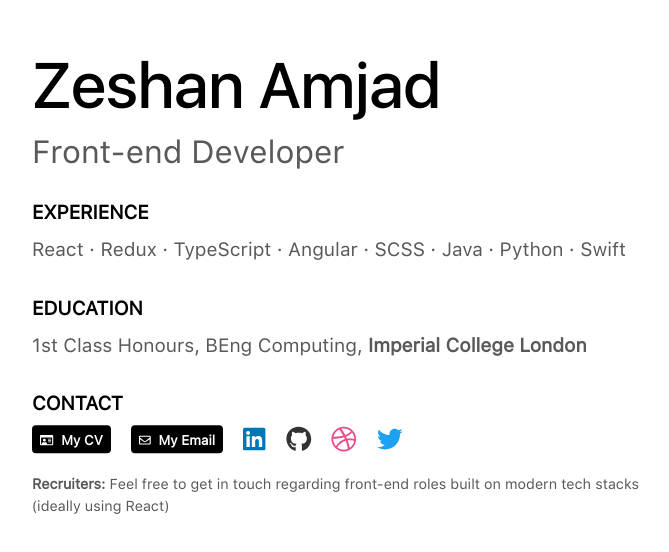
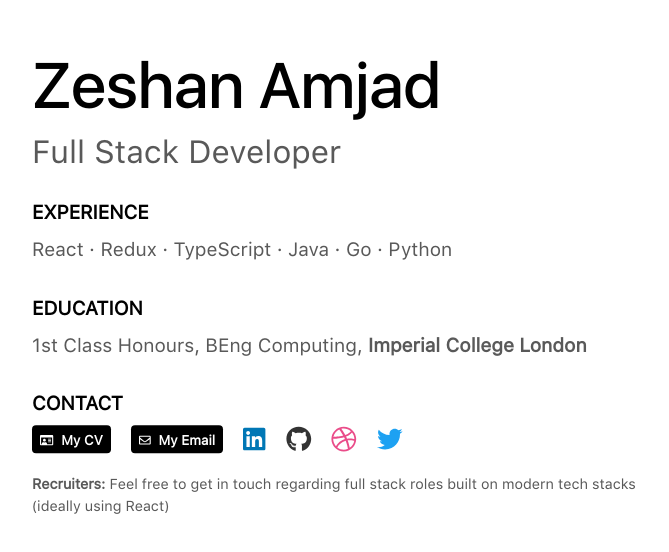
Before and after one commit to ZeshanA/portfolio, a Gatsby site: page / in a window 1280 px wide. Shown: the part 118-670 px from the top of the page, without its empty margins (283-952 px from the left). Built offline with nearby package versions, Linux system fonts and the light colour scheme; Gatsby itself is replaced by a stand-in of ours.

Commit message:
Update role

```diff
--- a/src/pages/index.js
+++ b/src/pages/index.js
@@ -13,18 +13,18 @@ const HomePage = () => (
     </Helmet>
     <Headline
       title="Zeshan Amjad"
-      subtitle="Front-end Developer"
+      subtitle="Full Stack Developer"
       className={styles.headline}
     />
     <Section title="Experience">
-      React ∙ Redux ∙ TypeScript ∙ Angular ∙ SCSS ∙ Java ∙ Python ∙ Swift
+      React ∙ Redux ∙ TypeScript ∙ Java ∙ Go ∙ Python
     </Section>
     <Section title="Education">1st Class Honours, BEng Computing, <strong>Imperial College London</strong></Section>
     <Section title="Contact">
       <ContactIcons />
       <p style={{ lineHeight: `150%`, fontSize: `0.75em`, margin: 0 }}>
         <strong>Recruiters:</strong> Feel free to get in touch regarding
-        front-end roles built on modern tech stacks (ideally using React)
+        full stack roles built on modern tech stacks (ideally using React)
       </p>
     </Section>
   </div>
```
Also changed, not shown: 1 other file.
